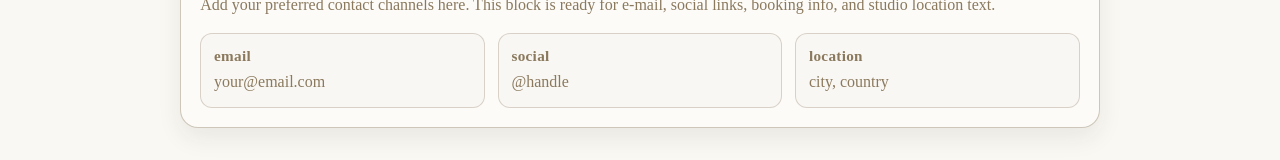
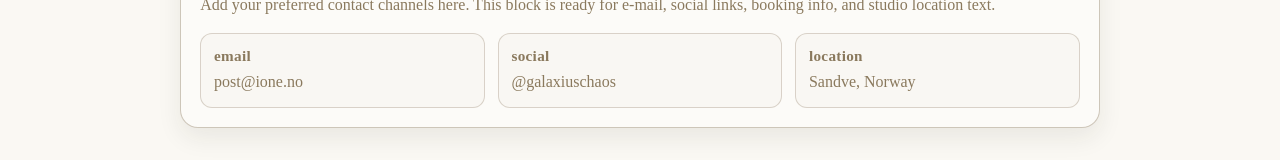
Before and after one commit to etsjawaka/my-website, a SvelteKit app: page /contact in a window 1280 px wide. Shown: the part 151-311 px from the top of the page. Built offline with nearby package versions, Linux system fonts and the light colour scheme.

Commit message:
Update contact details with real email, social and location

```diff
--- a/src/routes/contact/+page.svelte
+++ b/src/routes/contact/+page.svelte
@@ -12,15 +12,15 @@
 		<div class="card-grid">
 			<article class="card">
 				<h2>email</h2>
-				<p>your@email.com</p>
+				<p>post@ione.no</p>
 			</article>
 			<article class="card">
 				<h2>social</h2>
-				<p>@handle</p>
+				<p>@galaxiuschaos</p>
 			</article>
 			<article class="card">
 				<h2>location</h2>
-				<p>city, country</p>
+				<p>Sandve, Norway</p>
 			</article>
 		</div>
 	</section>
```
